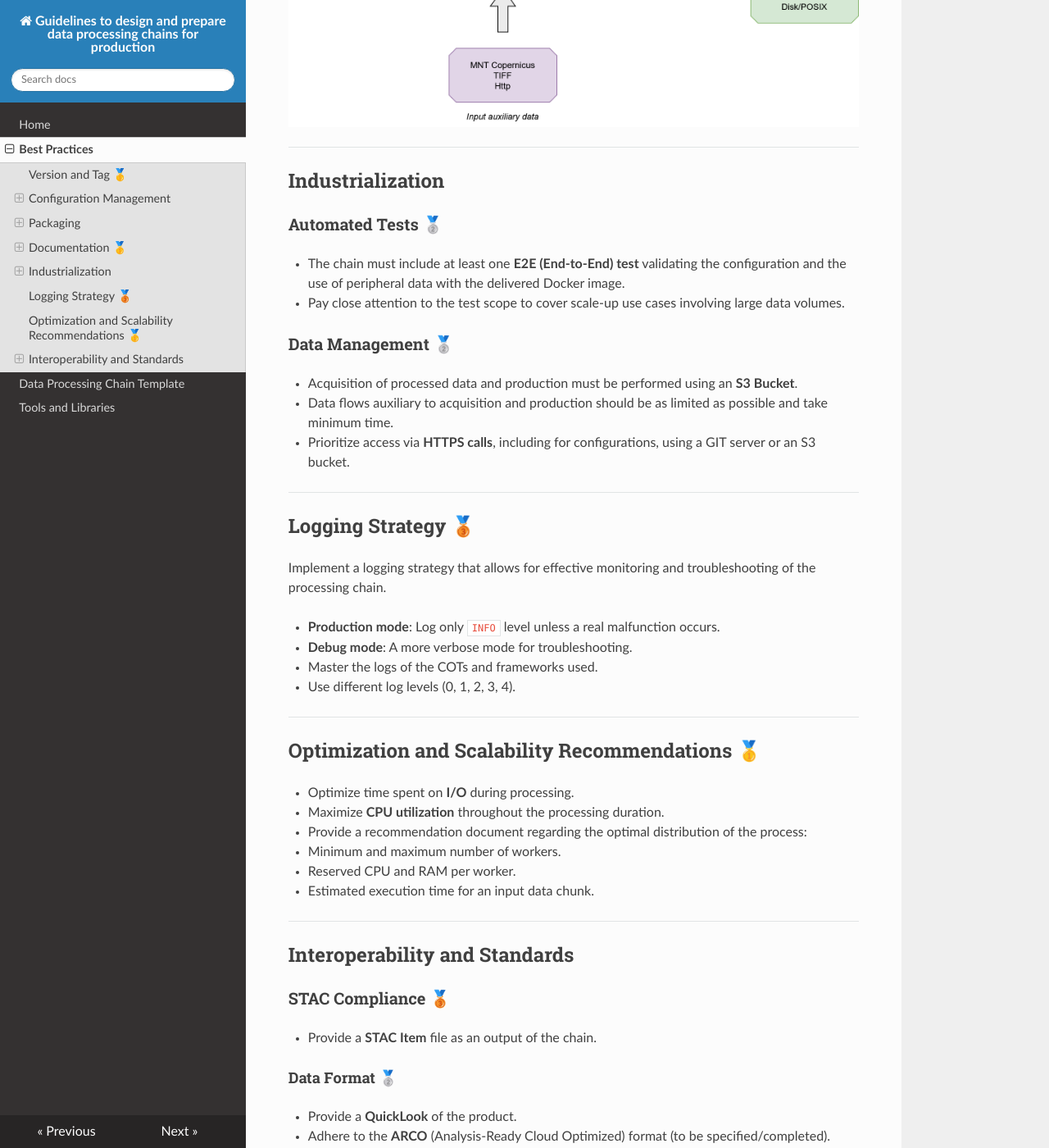
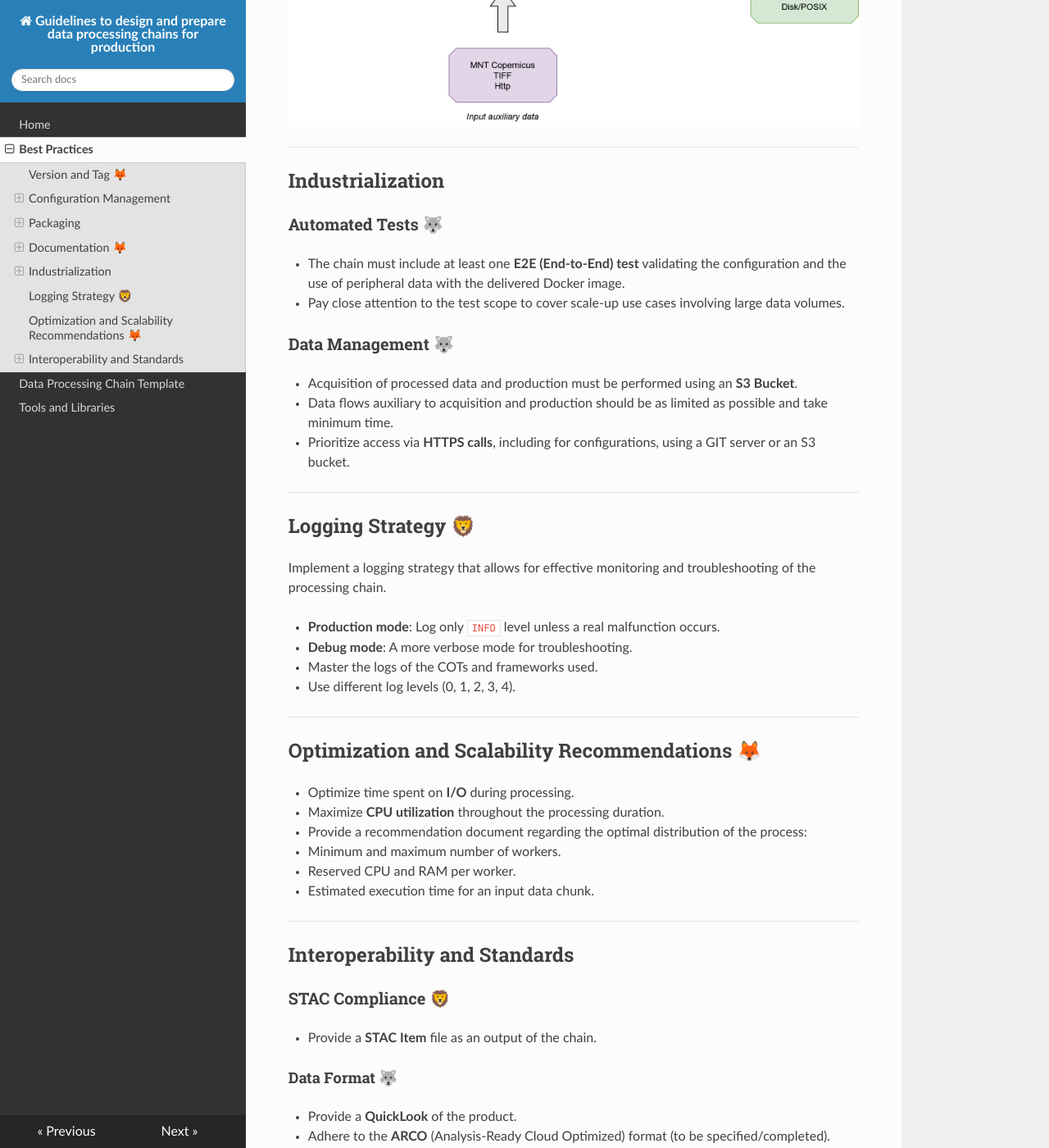
Before and after one commit to CNES/processing-chain-guidelines, an MkDocs documentation site: the page built from docs/best_practices.md, in a window 1280 px wide and 1400 px high, scrolled down 1958 px. Shown: the whole window at 82% size. Built offline with MkDocs 1.6.1, drawn with Linux system fonts in a browser that asks for light colours; nearby versions of some CDN libraries; some of the changed text lies outside the part shown.

Commit message:
Reverse notion of priority and symbol

```diff
--- a/docs/best_practices.md
+++ b/docs/best_practices.md
@@ -1,31 +1,31 @@
 # Best practices
 
-## Version and Tag 🥇
+## Version and Tag 🦊
 
 The version management for the evolution of the processing chain must comply with [semver.org](https://semver.org/lang/fr/).
 The version tag must be applied to a development branch containing the algorithm, the Docker image, and all standard rules described in the attached document.
 
-| Digit | Description | Definition / Example |
-| :--- | :--- | :--- |
-| **First Digit** | Major Version | There are non-backward compatible changes. A set of minor changes and fixes. |
-| **Second Digit** | Minor Version | There are additions of backward-compatible features. |
-| **Third Digit** | Patch Version | There are backward-compatible anomaly corrections.  |
+| Digit            | Description   | Definition / Example                                                         |
+| :--------------- | :------------ | :--------------------------------------------------------------------------- |
+| **First Digit**  | Major Version | There are non-backward compatible changes. A set of minor changes and fixes. |
+| **Second Digit** | Minor Version | There are additions of backward-compatible features.                         |
+| **Third Digit**  | Patch Version | There are backward-compatible anomaly corrections.                           |
 
 ---
 
 ## Configuration Management
 
-### Readme File 🥇
+### Readme File 🦊
 
 A Readme written in Markdown at the root of the GIT project must allow for a quick overview of the chain.
 
-* **Documentation Link**: Link to the documentation hosted on readthedocs.com.
-* **Title and Badge**: Project name and indicators (build status, version, license).
-* **Short Description (Pitch)**: One to two sentences maximum on the "what" and the "why".
-* **Quick Installation**: A single command line (e.g., `npm install` or `pip install`).
-🥈
+- **Documentation Link**: Link to the documentation hosted on readthedocs.com.
+- **Title and Badge**: Project name and indicators (build status, version, license).
+- **Short Description (Pitch)**: One to two sentences maximum on the "what" and the "why".
+- **Quick Installation**: A single command line (e.g., `npm install` or `pip install`).
+  🐺
 
-#### GIT Workflow 🥈
+#### GIT Workflow 🐺
 
 The project should follow the Git Flow workflow: [https://git-flow.readthedocs.io/fr/latest/presentation.html](https://git-flow.readthedocs.io/fr/latest/presentation.html)
 
@@ -33,79 +33,78 @@ The project should follow the Git Flow workflow: [https://git-flow.readthedocs.i
 
 ## Packaging
 
-### Image Format 🥇
+### Image Format 🦊
 
 Images must be in OCI container format (Docker type).
 
-#### CWL Description of the Process 🥇
+#### CWL Description of the Process 🦊
 
 A CWL file containing a minimal description of your process must be provided, including the following sections:
 
-* **Input Data**
-* **Processing**
-* **Output Data**
+- **Input Data**
+- **Processing**
+- **Output Data**
 
 ---
 
-## Documentation 🥇
+## Documentation 🦊
 
 Documentation must be managed within the GIT project and made publicly available (e.g., Readthedocs, Jupyterbook, Sphinx).
 A template is provided to help you initialize your documentation here:
 
 ### Documentation Content
 
-* **Process Description Template**: Standard [template](https://processing-chain-guidelines.readthedocs.io/en/latest/Data_processing_chain_template/) for describing a processing chain.
-* **Dataflow Document**: A document outlining the data flow to show the input and ouput usage of the processing chain
+- **Process Description Template**: Standard [template](https://processing-chain-guidelines.readthedocs.io/en/latest/Data_processing_chain_template/) for describing a processing chain.
+- **Dataflow Document**: A document outlining the data flow to show the input and ouput usage of the processing chain
 
 ![Dataflow Template](images/template-data-flow.png)
-
 
 ---
 
 ## Industrialization
 
-### Automated Tests 🥈
+### Automated Tests 🐺
 
-* The chain must include at least one **E2E (End-to-End) test** validating the configuration and the use of peripheral data with the delivered Docker image.
-* Pay close attention to the test scope to cover scale-up use cases involving large data volumes.
+- The chain must include at least one **E2E (End-to-End) test** validating the configuration and the use of peripheral data with the delivered Docker image.
+- Pay close attention to the test scope to cover scale-up use cases involving large data volumes.
 
-### Data Management 🥈
+### Data Management 🐺
 
-* Acquisition of processed data and production must be performed using an **S3 Bucket**.
-* Data flows auxiliary to acquisition and production should be as limited as possible and take minimum time.
-* Prioritize access via **HTTPS calls**, including for configurations, using a GIT server or an S3 bucket.
+- Acquisition of processed data and production must be performed using an **S3 Bucket**.
+- Data flows auxiliary to acquisition and production should be as limited as possible and take minimum time.
+- Prioritize access via **HTTPS calls**, including for configurations, using a GIT server or an S3 bucket.
 
 ---
 
-## Logging Strategy 🥉
+## Logging Strategy 🦁
 
 Implement a logging strategy that allows for effective monitoring and troubleshooting of the processing chain.
 
-* **Production mode**: Log only `INFO` level unless a real malfunction occurs.
-* **Debug mode**: A more verbose mode for troubleshooting.
-* Master the logs of the COTs and frameworks used.
-* Use different log levels (0, 1, 2, 3, 4).
+- **Production mode**: Log only `INFO` level unless a real malfunction occurs.
+- **Debug mode**: A more verbose mode for troubleshooting.
+- Master the logs of the COTs and frameworks used.
+- Use different log levels (0, 1, 2, 3, 4).
 
 ---
 
-## Optimization and Scalability Recommendations 🥇
+## Optimization and Scalability Recommendations 🦊
 
-* Optimize time spent on **I/O** during processing.
-* Maximize **CPU utilization** throughout the processing duration.
-* Provide a recommendation document regarding the optimal distribution of the process:
-  * Minimum and maximum number of workers.
-  * Reserved CPU and RAM per worker.
-  * Estimated execution time for an input data chunk.
+- Optimize time spent on **I/O** during processing.
+- Maximize **CPU utilization** throughout the processing duration.
+- Provide a recommendation document regarding the optimal distribution of the process:
+  - Minimum and maximum number of workers.
+  - Reserved CPU and RAM per worker.
+  - Estimated execution time for an input data chunk.
 
 ---
 
 ## Interoperability and Standards
 
-### STAC Compliance 🥉
+### STAC Compliance 🦁
 
-* Provide a **STAC Item** file as an output of the chain.
+- Provide a **STAC Item** file as an output of the chain.
 
-#### Data Format 🥈
+#### Data Format 🐺
 
-* Provide a **QuickLook** of the product.
-* Adhere to the **ARCO** (Analysis-Ready Cloud Optimized) format (to be specified/completed).
+- Provide a **QuickLook** of the product.
+- Adhere to the **ARCO** (Analysis-Ready Cloud Optimized) format (to be specified/completed).
```
Also changed, not shown: docs/index.md (+5 -5 lines).
